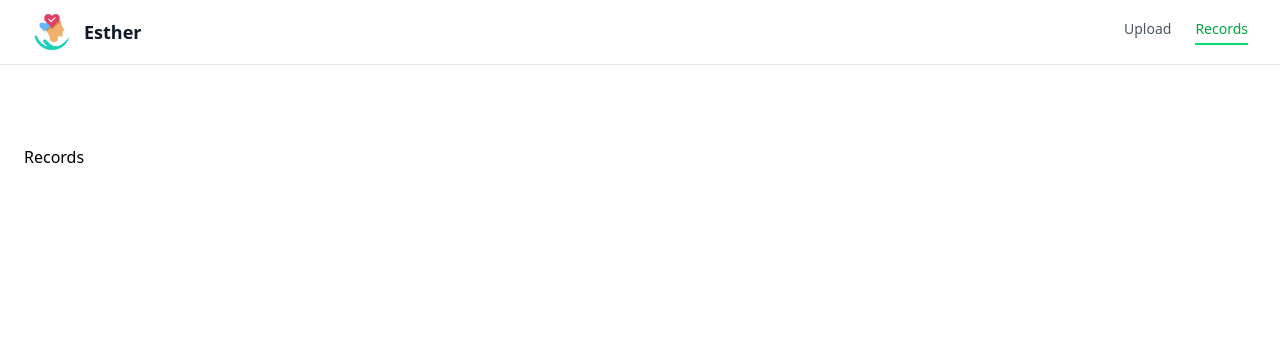
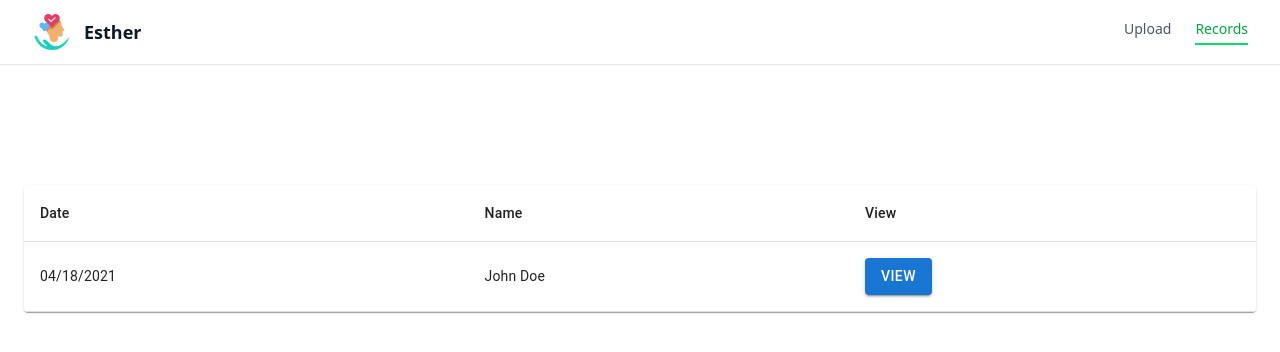
Before and after one commit to MorsHs/Esther, a React (Vite) app: page /records in a window 1280 px wide. Shown: the top 352 px of the page. Built offline with nearby package versions, Linux system fonts and the light colour scheme.

Commit message:
Added View Table

```diff
--- /dev/null
+++ b/src/components/Tables/TableView.jsx
@@ -0,0 +1,32 @@
+import Table from '@mui/material/Table';
+import TableBody from '@mui/material/TableBody';
+import TableCell from '@mui/material/TableCell';
+import TableContainer from '@mui/material/TableContainer';
+import TableHead from '@mui/material/TableHead';
+import TableRow from '@mui/material/TableRow';
+import Paper from '@mui/material/Paper'
+import Button from '@mui/material/Button';
+
+function TableView({Records,onClick}) { //Tanan masulod data sa records na props then butang ra sa table
+    return (
+    <TableContainer component={Paper} className="w-3/4 mt-10">
+                <Table sx={{ minWidth: 650 }} aria-label="simple table">
+                    <TableHead>
+                        <TableRow>
+                            <TableCell>Date</TableCell>
+                            <TableCell>Name</TableCell>
+                            <TableCell>View</TableCell>
+                        </TableRow>
+                    </TableHead>
+                    <TableBody>
+                        <TableRow>
+                            <TableCell>04/18/2021</TableCell>
+                            <TableCell>John Doe</TableCell>
+                            <TableCell><Button variant="contained" color="primary" onClick={onClick}>View</Button></TableCell>
+                        </TableRow>
+                    </TableBody>
+                </Table>
+            </TableContainer>)
+
+}
+export default TableView;
--- a/src/pages/record/Records.jsx
+++ b/src/pages/record/Records.jsx
@@ -1,6 +1,15 @@
+import TableView from '../../components/Tables/TableView';
+
+
 const Records = () => {
+
+    const handleOnClick = (e) => {
+        console.log("Button clicked");
+    }
     return(
-        <h1>Records</h1>
+        <div className="flex flex-col items-center">
+            <TableView onClick={handleOnClick}/>
+        </div>
     )
 }
 
```
